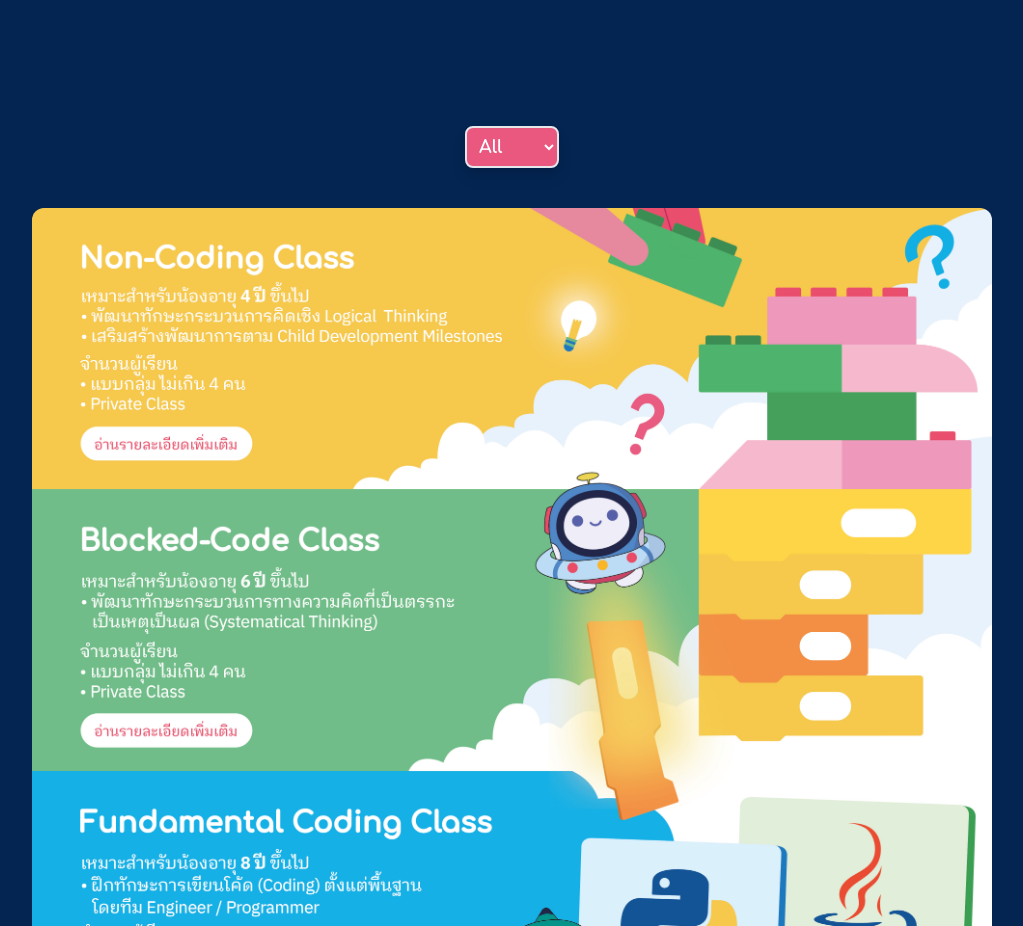
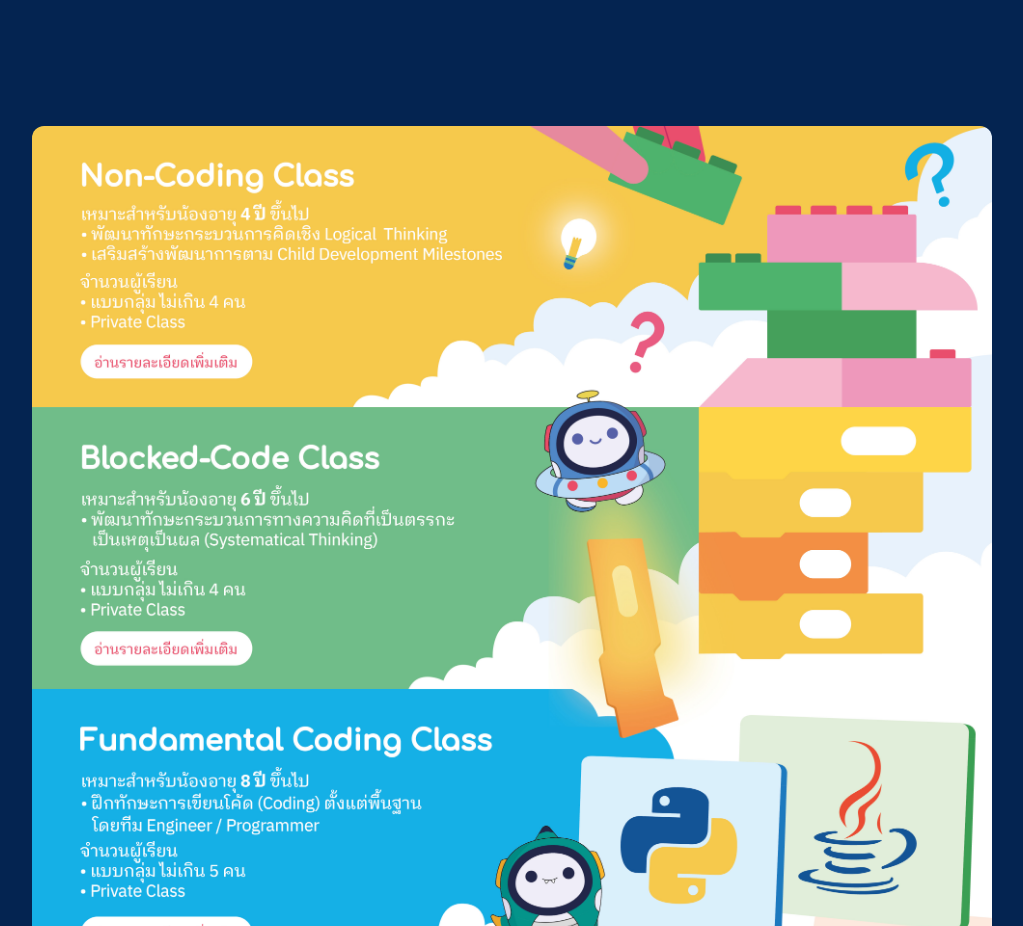
Before and after one commit to Rakyun/codewebsite, a React (Vite) app: page /codewebsite/courses in a window 1280 px wide. Shown: the part 866-1792 px from the top of the page, without its empty margins (128-1151 px from the left). Built offline with nearby package versions, Linux system fonts and the light colour scheme.

Commit message:
small fixes

```diff
--- a/src/components/courses/Course.jsx
+++ b/src/components/courses/Course.jsx
@@ -22,14 +22,6 @@ const Course = () => {
     { image: mechanical, id: 5, filterTest: "kids" },
     { image: graduate, id: 6, filterTest: "kids" },
   ];
-  const [filterState, setfilterState] = useState("all");
-  const coursesFiltered = courses.filter((course) =>
-    filterState === "all" ? true : filterState === course.filterTest,
-  );
-
-  const filterCourse = (course) => {
-    setfilterState(course);
-  };
 
   const page = "Courses";
   const [isNavOpen, setIsNavOpen] = useState(false);
@@ -45,7 +37,7 @@ const Course = () => {
     <>
       <Header toggle={toggleNav} />
       <Nav isVisible={isNavOpen} />
-      <CourseList courses={coursesFiltered} filter={filterCourse} />
+      <CourseList courses={courses} />
       <Email pageName={page} />
       <Footer />
       <Message />
--- a/src/components/courses/components/CourseList.jsx
+++ b/src/components/courses/components/CourseList.jsx
@@ -1,16 +1,7 @@
-import { useState } from "react";
-
 import menu from "../../../assets/bannerLong/menu.png";
 import { Link as ScrollLink } from "react-scroll";
 import { Link } from "react-router-dom";
 const CourseList = (props) => {
-  const [filter, setFilter] = useState("all");
-
-  const handleChangeFilter = (event) => {
-    setFilter(event.target.value);
-    props.filter(event.target.value);
-  };
-
   const listOfCourses = props.courses.map((course) => (
     <img
       key={course.id}
@@ -30,19 +21,9 @@ const CourseList = (props) => {
       />
 
       <section className="mb-20 flex h-full flex-col items-center">
-        <select
-          name="filter"
-          value={filter}
-          onChange={handleChangeFilter}
-          className="mb-10 rounded-lg border-2 bg-[#EA5880] p-2 text-lg font-bold text-white drop-shadow-lg "
-        >
-          <option value="all">All</option>
-          <option value="kids">Kids</option>
-          <option value="teen">Teens</option>
-        </select>
-
         {listOfCourses}
       </section>
+
       <section className="flex w-full flex-col items-center ">
         <p className="  w-[80%] text-center text-3xl md:text-4xl">
           Let your children experience Start-up culture from a young age
--- a/src/components/homepage/components/Layer1.jsx
+++ b/src/components/homepage/components/Layer1.jsx
@@ -23,10 +23,10 @@ const Layer1 = (props) => {
           </ScrollLink>
           <ScrollLink
             onClick={props.openFilter}
-            to="layer3"
+            to="filterbutton"
             smooth={true}
             duration={800}
-            offset={1000}
+            offset={-550}
             className="bold w-[280px] cursor-pointer select-none rounded-[50px] bg-[#F7C94B] p-2 text-center font-comfortaa text-white drop-shadow-lg transition-transform duration-500 hover:bg-[#EA5880]  active:opacity-80 md:p-4  md:hover:scale-105"
           >
             Find Course Suitable for you
--- a/src/components/homepage/components/Layer3.jsx
+++ b/src/components/homepage/components/Layer3.jsx
@@ -81,6 +81,7 @@ const Layer3 = (props) => {
         More on our Courses
       </Link>
       <button
+        id="filterbutton"
         onClick={props.toggle}
         className="bold my-12 w-[300px] cursor-pointer rounded-[50px] bg-[#F7C94B] p-2 text-center font-comfortaa text-white drop-shadow-lg transition-transform duration-500 hover:bg-[#EA5880]  active:opacity-80 md:p-4  md:hover:scale-105"
       >
--- a/src/components/homepage/components/customCourse/components/CustomCourse.jsx
+++ b/src/components/homepage/components/customCourse/components/CustomCourse.jsx
@@ -1,3 +1,4 @@
+/* eslint-disable no-unused-vars */
 import { CheckBoxContext } from "../../../../../context/CheckBoxContext";
 import { useContext } from "react";
 
```
